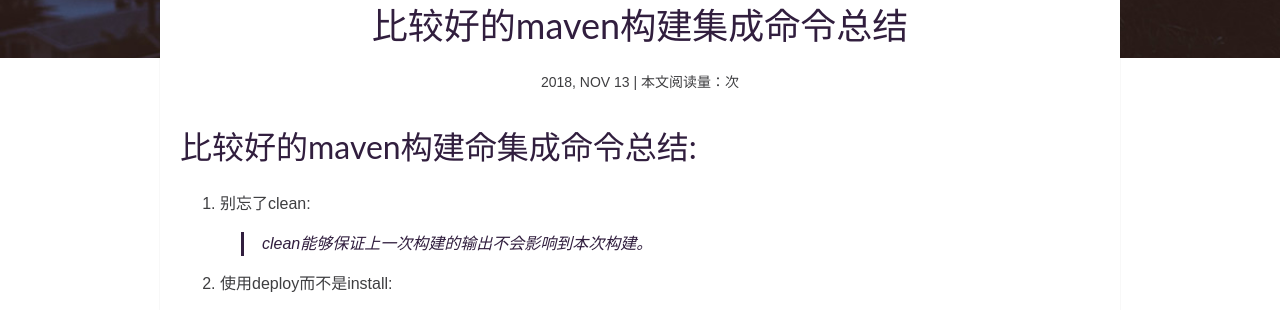
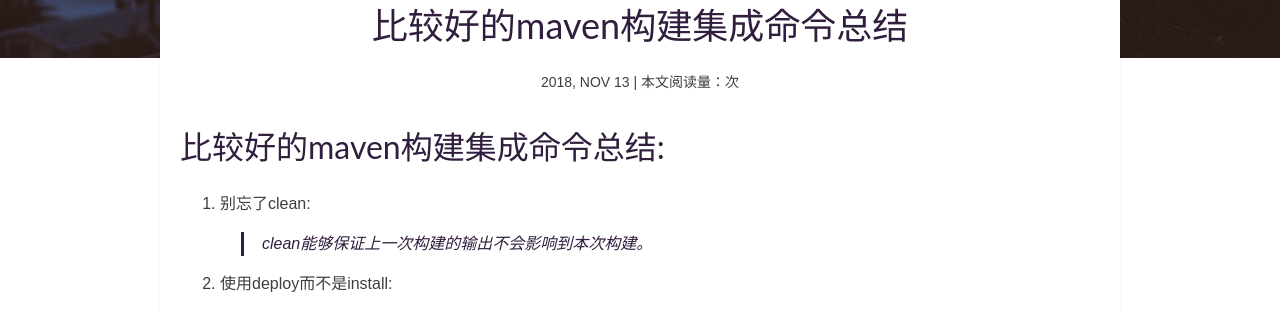
Before and after one commit to lichi6174/lichi6174.github.io, a Jekyll site: the page built from _posts/2018-11-09-jenkins-mvn.markdown, in a window 1280 px wide and 900 px high, scrolled down 389 px. Shown: the part 133-443 px from the top of the window. Built offline with Jekyll 4.4.1, drawn with Linux system fonts in a browser that asks for light colours; comment, search, counter and statistics services are not loaded.

Commit message:
modify doc

```diff
--- a/_posts/2018-11-09-jenkins-mvn.markdown
+++ b/_posts/2018-11-09-jenkins-mvn.markdown
@@ -9,7 +9,7 @@
 cicd: true
 ---
 
-# 比较好的maven构建命集成命令总结:
+# 比较好的maven构建集成命令总结:
 
 1. 别忘了clean:
 > clean能够保证上一次构建的输出不会影响到本次构建。
```
